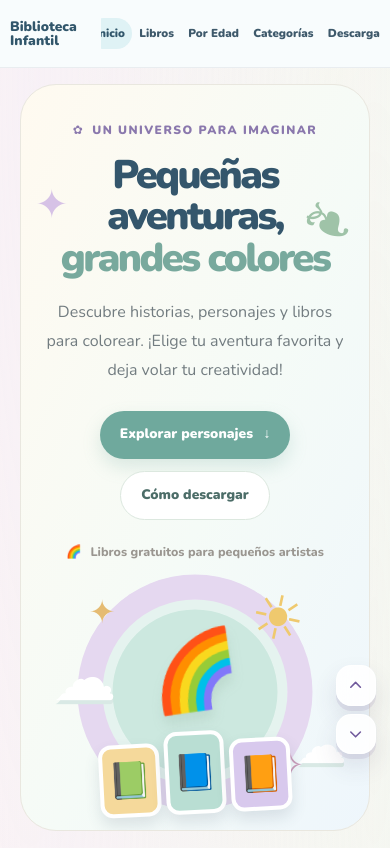
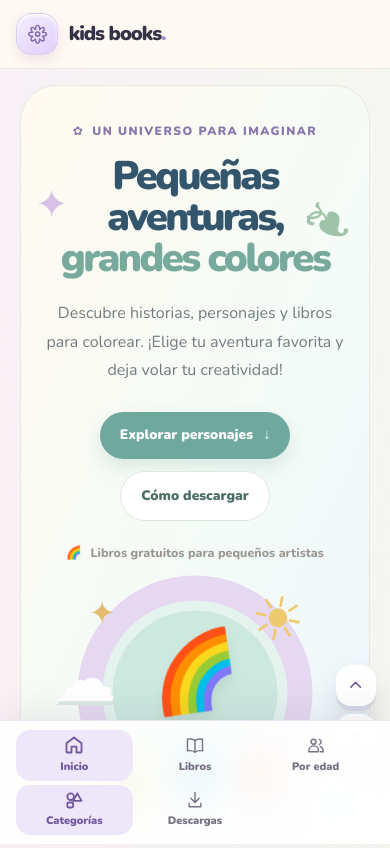
Before and after one commit to gpldroid/kidsbooks, an Astro site: page / in a window 390 px wide. Shown: the top 848 px of the page. Built offline with nearby package versions, Linux system fonts and the light colour scheme; Astro itself is replaced by a stand-in of ours.

Commit message:
Redesign navigation with responsive mobile tab bar

```diff
--- a/src/components/Header.astro
+++ b/src/components/Header.astro
@@ -1,31 +1,80 @@
 ---
 const base = import.meta.env.BASE_URL;
+const pathname = Astro.url.pathname.replace(/\/$/, "") || "/";
+const isHome = pathname === base.replace(/\/$/, "") || pathname === "/";
+const isBooks = pathname.startsWith(`${base}libros`);
+const navItems = [
+  { label: "Inicio", href: base, icon: "home", active: isHome },
+  { label: "Libros", href: `${base}libros/`, icon: "book-open", active: isBooks },
+  { label: "Por edad", href: `${base}#por-edad`, icon: "users", active: false },
+  { label: "Categorías", href: `${base}#categorias`, icon: "shapes", active: false },
+  { label: "Descargas", href: `${base}#descargas`, icon: "download", active: false }
+];
 ---
-<header class="kids-header">
-  <div class="header-inner">
-    <a class="kids-brand" href={base} aria-label="Biblioteca Infantil, inicio">
-      <span class="brand-flower" aria-hidden="true">✿</span>
-      <span>Biblioteca<br />Infantil</span>
+<header class="site-header kids-header">
+  <div class="header-inner container-page">
+    <a class="brand-link kids-brand" href={base} aria-label="Biblioteca Infantil, inicio">
+      <span class="brand-mark" aria-hidden="true">
+        <svg viewBox="0 0 24 24"><path d="M12 3.5c1.4 0 2.1 2.2 2.1 4.2 1.4-1.5 3.4-2.5 4.4-1.5s0 3-1.5 4.4c2 0 4.2.7 4.2 2.1s-2.2 2.1-4.2 2.1c1.5 1.4 2.5 3.4 1.5 4.4s-3 0-4.4-1.5c0 2-.7 4.2-2.1 4.2s-2.1-2.2-2.1-4.2c-1.4 1.5-3.4 2.5-4.4 1.5s0-3 1.5-4.4c-2 0-4.2-.7-4.2-2.1s2.2-2.1 4.2-2.1C5.5 9.2 4.5 7.2 5.5 6.2s3 0 4.4 1.5C9.9 5.7 10.6 3.5 12 3.5Z"/><circle cx="12" cy="12.5" r="2.2"/></svg>
+      </span>
+      <span class="brand-name">kids books<span>.</span></span>
     </a>
-    <nav class="kids-nav" aria-label="Navegación principal">
-      <a class="active" href={base}>Inicio</a>
-      <a href={`${base}libros/`}>Libros</a>
-      <a href="#por-edad">Por Edad</a>
-      <a href="#categorias">Categorías</a>
-      <a href="#descargas">Descargas</a>
+    <nav class="desktop-nav kids-nav" aria-label="Navegación principal">
+      {navItems.map((item) => (
+        <a class:list={["nav-link", "kids-nav-link", { "is-active": item.active }]} href={item.href} aria-current={item.active ? "page" : undefined}>
+          {item.label}
+        </a>
+      ))}
     </nav>
-    <a class="header-library-link" href={`${base}libros/`}>Ver biblioteca <span aria-hidden="true">↗</span></a>
+    <a class="header-cta" href={`${base}libros/`}>
+      <svg viewBox="0 0 24 24" aria-hidden="true"><path d="M4 5.5A2.5 2.5 0 0 1 6.5 3H20v16H6.5A2.5 2.5 0 0 0 4 21.5v-16Z"/><path d="M4 5.5v16M8 7h8M8 11h7"/></svg>
+      <span>Explorar libros</span>
+      <span aria-hidden="true">↗</span>
+    </a>
   </div>
 </header>
+<nav class="mobile-tabbar" aria-label="Navegación móvil">
+  {navItems.map((item) => (
+    <a class="tab-item" href={item.href} data-tab-link={item.icon} aria-current={item.active ? "page" : undefined}>
+      {item.icon === "home" && <svg viewBox="0 0 24 24" aria-hidden="true"><path d="m3 10 9-7 9 7v10a1 1 0 0 1-1 1h-5v-7H9v7H4a1 1 0 0 1-1-1V10Z"/></svg>}
+      {item.icon === "book-open" && <svg viewBox="0 0 24 24" aria-hidden="true"><path d="M12 6.5C9.5 4.7 6.5 4.5 3 5v14c3.5-.5 6.5-.3 9 1.5 2.5-1.8 5.5-2 9-1.5V5c-3.5-.5-6.5-.3-9 1.5Z"/><path d="M12 6.5v14"/></svg>}
+      {item.icon === "users" && <svg viewBox="0 0 24 24" aria-hidden="true"><circle cx="9" cy="8" r="3"/><path d="M3.5 20v-1.5A5.5 5.5 0 0 1 9 13h.5a5.5 5.5 0 0 1 5.5 5.5V20H3.5Z"/><path d="M16 5.5a3 3 0 0 1 0 5.8M17 14a5 5 0 0 1 3.5 4.8V20h-3"/></svg>}
+      {item.icon === "shapes" && <svg viewBox="0 0 24 24" aria-hidden="true"><circle cx="8" cy="8" r="4"/><path d="m16 4 5 9h-10l5-9Z"/><rect x="4" y="15" width="7" height="6" rx="1.5"/></svg>}
+      {item.icon === "download" && <svg viewBox="0 0 24 24" aria-hidden="true"><path d="M12 3v12m-5-5 5 5 5-5"/><path d="M5 16v4h14v-4"/></svg>}
+      <span>{item.label}</span>
+    </a>
+  ))}
+</nav>
+<script>
+  const sectionLinks = Array.from(document.querySelectorAll<HTMLAnchorElement>('.tab-item[href*="#"], .kids-nav-link[href*="#"]'));
+  const sections = ["por-edad", "categorias", "descargas"]
+    .map((id) => document.getElementById(id))
+    .filter((section): section is HTMLElement => section instanceof HTMLElement);
+
+  if ("IntersectionObserver" in window && sections.length > 0) {
+    const observer = new IntersectionObserver((entries) => {
+      const visible = entries.filter((entry) => entry.isIntersecting).sort((a, b) => b.intersectionRatio - a.intersectionRatio)[0];
+      if (!visible) return;
+      const hash = `#${visible.target.id}`;
+      for (const link of sectionLinks) {
+        const active = new URL(link.href).hash === hash;
+        if (active) link.setAttribute("aria-current", "location");
+        else link.removeAttribute("aria-current");
+      }
+    }, { rootMargin: "-22% 0px -58% 0px", threshold: [0, .2, .5, .8] });
+    sections.forEach((section) => observer.observe(section));
+  }
+</script>
 <style>
-  .kids-header { position: sticky; top: 0; z-index: 50; border-bottom: 1px solid #e9edf0; background: rgb(248 252 253 / 94%); backdrop-filter: blur(14px); }
-  .header-inner { display:flex; align-items:center; justify-content:space-between; gap:1.5rem; width:min(1120px,calc(100% - 2.5rem)); min-height:4.65rem; margin:auto; }
-  .kids-brand { display:flex; align-items:center; gap:.55rem; color:#31566b; font-size:1rem; font-weight:1000; line-height:1.02; text-decoration:none; }
-  .brand-flower { display:grid; width:2.1rem; height:2.1rem; place-items:center; border-radius:50%; background:#d9f0ec; color:#679d91; font-size:1.3rem; }
-  .kids-nav { display:flex; align-items:center; justify-content:center; gap:.3rem; }
-  .kids-nav a { padding:.55rem .8rem; border-radius:999px; color:#3e596b; font-size:.93rem; font-weight:850; text-decoration:none; transition:background .18s ease,color .18s ease; }
-  .kids-nav a:hover,.kids-nav a:focus-visible,.kids-nav a.active { background:#dff2f5; color:#31566b; outline:none; }
-  .header-library-link { border:1px solid #dce8e7; border-radius:999px; padding:.62rem 1rem; background:#fff; color:#426b67; font-size:.8rem; font-weight:900; text-decoration:none; white-space:nowrap; }
-  @media(max-width:760px) { .header-inner { min-height:4.2rem; width:calc(100% - 1.25rem); } .kids-nav { gap:0; overflow-x:auto; } .kids-nav a { padding:.5rem .55rem; font-size:.78rem; white-space:nowrap; } .header-library-link { display:none; } .kids-brand { font-size:.86rem; } }
-  @media(max-width:420px) { .brand-flower { display:none; } .kids-nav a { font-size:.72rem; padding:.45rem; } }
+  .kids-header { position:sticky; top:0; z-index:60; }
+  .header-inner { display:flex; min-height:5rem; align-items:center; justify-content:space-between; gap:1rem; }
+  .kids-brand { flex-shrink:0; }
+  .brand-mark svg { width:1.45rem; height:1.45rem; fill:none; stroke:currentColor; stroke-width:1.5; stroke-linecap:round; stroke-linejoin:round; }
+  .kids-nav { gap:.25rem; padding:.35rem; border:1px solid #eee8f2; border-radius:999px; background:rgb(255 255 255 / 68%); }
+  .kids-nav-link { padding:.65rem .9rem; }
+  .kids-nav-link.is-active,.kids-nav-link[aria-current="location"] { background:#eee7fa; color:#70599c; box-shadow:inset 0 1px 2px rgb(91 70 125 / 7%); }
+  .header-cta svg { width:1.15rem; height:1.15rem; fill:none; stroke:currentColor; stroke-width:1.7; stroke-linecap:round; stroke-linejoin:round; }
+  .tab-item[aria-current="page"],.tab-item[aria-current="location"] { background:#eee7fa; color:#70599c; }
+  .tab-item[aria-current="page"] svg,.tab-item[aria-current="location"] svg { stroke-width:2.2; }
+  @media(max-width:700px) { .header-inner { min-height:4.25rem; } }
 </style>
```
